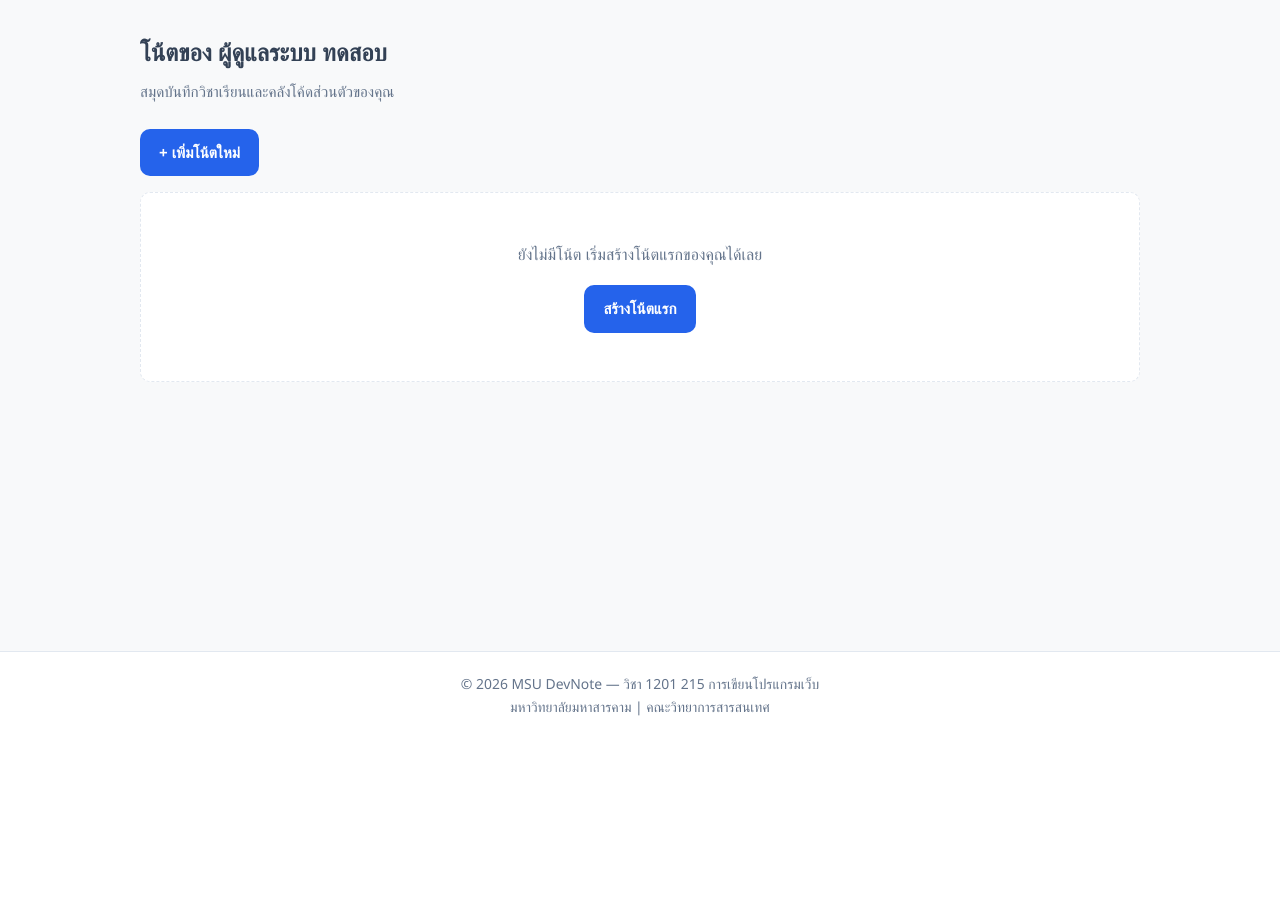
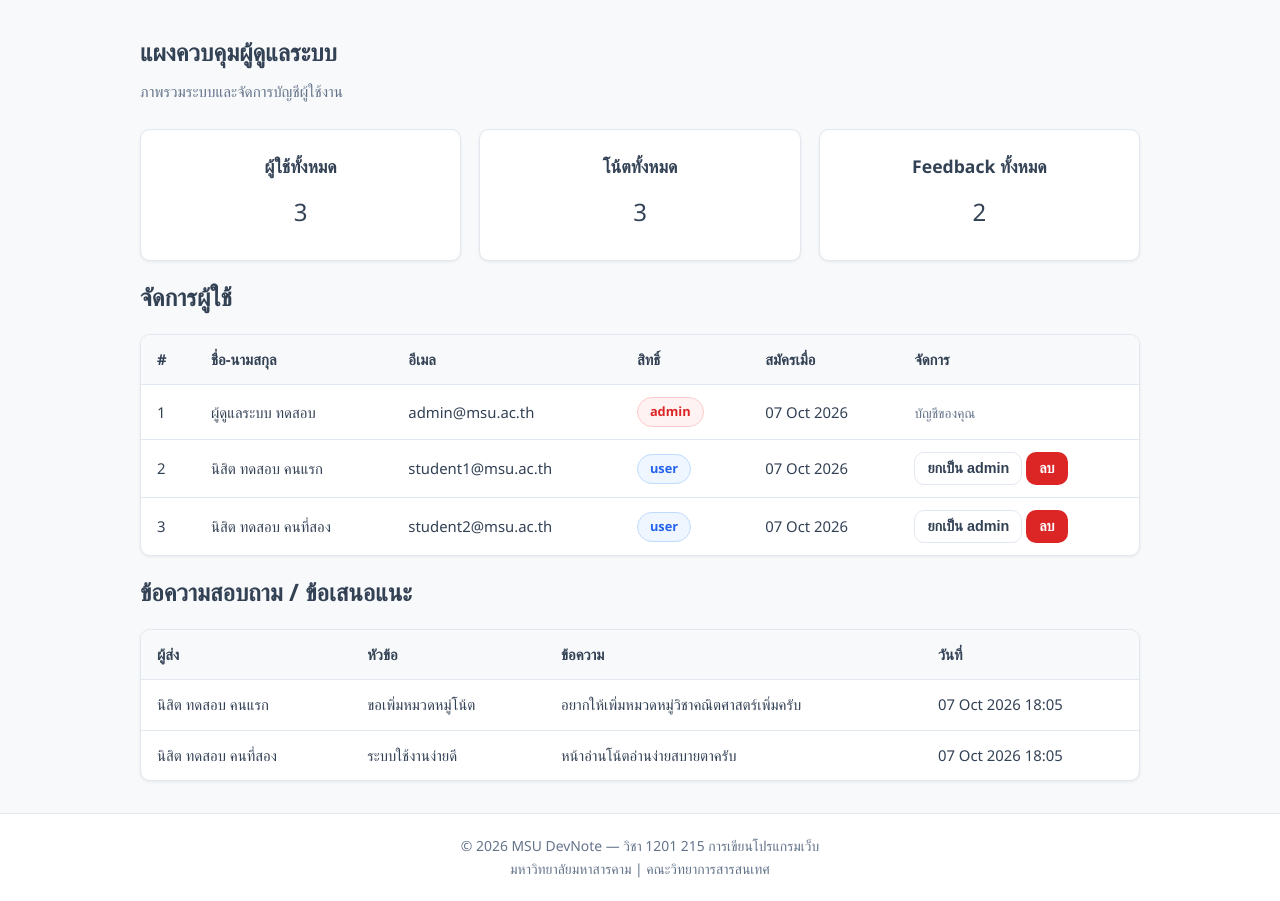
Before and after one commit to 68011211094/msu-devnote, a PHP site: page /admin/index.php in a window 1280 px wide. Shown: the part 61-962 px from the top of the page. Before the commit the page ends 777 px from the top, so only its background shows below. Run offline with PHP 8.4, Linux system fonts and the light colour scheme; a user stored in the database is signed in; data comes from the database, SQL or seed files in the repository; a stand-in replaces the project's code that opens the database connection.

Commit message:
feat: admin dashboard with user role management and feedback viewer

```diff
--- /dev/null
+++ b/admin/index.php
@@ -0,0 +1,211 @@
+<?php
+// ============================================================
+// admin/index.php - แผงควบคุมผู้ดูแลระบบ
+// ความปลอดภัย: require_admin() / POST + CSRF ทุกปุ่ม / Prepared Statements / htmlspecialchars
+// ============================================================
+
+// ไฟล์นี้อยู่ในโฟลเดอร์ admin จึงต้องอ้างพาธย้อนกลับหนึ่งชั้นด้วย __DIR__
+require_once __DIR__ . '/../includes/csrf.php';
+require_once __DIR__ . '/../includes/auth.php';
+require_once __DIR__ . '/../config/database.php';
+
+// ป้องกันผู้ใช้ทั่วไปแอบเข้าหน้านี้ (ยังไม่ล็อกอิน → ไป login / ไม่ใช่ admin → กลับหน้าแรก)
+require_admin();
+
+// --- จัดการการกดปุ่ม (ต้องเป็น POST + ผ่าน CSRF เท่านั้น) ---
+if ($_SERVER['REQUEST_METHOD'] === 'POST') {
+
+    if (!verify_csrf_token($_POST['csrf_token'] ?? '')) {
+        header('Location: index.php?error=csrf');
+        exit;
+    }
+
+    $action   = $_POST['action'] ?? '';
+    $targetId = (int) ($_POST['user_id'] ?? 0);
+
+    // ห้ามแก้ไขหรือลบบัญชีของตัวเอง (ป้องกันผู้ดูแลระบบลบตัวเองจนเข้าระบบไม่ได้)
+    if ($targetId === (int) $_SESSION['user_id']) {
+        header('Location: index.php?error=self');
+        exit;
+    }
+
+    if ($action === 'toggle_role') {
+        // ดูสิทธิ์ปัจจุบันก่อน แล้วค่อยสลับ
+        $stmt = $pdo->prepare('SELECT role FROM users WHERE id = :id');
+        $stmt->bindValue(':id', $targetId, PDO::PARAM_INT);
+        $stmt->execute();
+        $currentRole = $stmt->fetchColumn();
+
+        if (!$currentRole) {
+            header('Location: index.php?error=notfound');
+            exit;
+        }
+
+        $newRole = ($currentRole === 'admin') ? 'user' : 'admin';
+
+        $stmt = $pdo->prepare('UPDATE users SET role = :role WHERE id = :id');
+        $stmt->bindValue(':role', $newRole, PDO::PARAM_STR);
+        $stmt->bindValue(':id', $targetId, PDO::PARAM_INT);
+        $stmt->execute();
+
+        header('Location: index.php?updated=1');
+        exit;
+    }
+
+    if ($action === 'delete_user') {
+        // โน้ตและ feedback ของผู้ใช้คนนี้จะถูกลบอัตโนมัติ (ON DELETE CASCADE)
+        $stmt = $pdo->prepare('DELETE FROM users WHERE id = :id');
+        $stmt->bindValue(':id', $targetId, PDO::PARAM_INT);
+        $stmt->execute();
+
+        header('Location: index.php?deleted=1');
+        exit;
+    }
+
+    header('Location: index.php');
+    exit;
+}
+
+// --- สถิติรวมสำหรับแสดงบนการ์ด ---
+$totalUsers     = (int) $pdo->query('SELECT COUNT(*) FROM users')->fetchColumn();
+$totalNotes     = (int) $pdo->query('SELECT COUNT(*) FROM notes')->fetchColumn();
+$totalFeedback  = (int) $pdo->query('SELECT COUNT(*) FROM feedback')->fetchColumn();
+
+// --- รายชื่อผู้ใช้ทั้งหมด ---
+$users = $pdo->query('SELECT id, fullname, email, role, created_at
+                      FROM users ORDER BY id')->fetchAll();
+
+// --- ข้อความ feedback ทั้งหมด พร้อมชื่อผู้ส่ง ---
+$feedbackList = $pdo->query('SELECT f.subject, f.message, f.created_at, u.fullname
+                             FROM feedback f
+                             INNER JOIN users u ON u.id = f.user_id
+                             ORDER BY f.created_at DESC')->fetchAll();
+
+$pageTitle = 'แผงผู้ดูแลระบบ';
+include __DIR__ . '/../includes/header.php';
+?>
+
+<h1 class="section-title">แผงควบคุมผู้ดูแลระบบ</h1>
+<p class="section-subtitle">ภาพรวมระบบและจัดการบัญชีผู้ใช้งาน</p>
+
+<?php if (isset($_GET['updated'])) : ?>
+    <div class="alert alert-success">สลับสิทธิ์ผู้ใช้เรียบร้อยแล้ว</div>
+<?php endif; ?>
+<?php if (isset($_GET['deleted'])) : ?>
+    <div class="alert alert-success">ลบผู้ใช้พร้อมข้อมูลที่เกี่ยวข้องเรียบร้อยแล้ว</div>
+<?php endif; ?>
+<?php if (isset($_GET['error'])) : ?>
+    <div class="alert alert-error">
+        <?php
+        // แสดงข้อความตามประเภทข้อผิดพลาด (ข้อความคงที่ ไม่รับค่าจากผู้ใช้)
+        $errorMessages = [
+            'csrf'     => 'เซสชันหมดอายุ กรุณาโหลดหน้านี้ใหม่อีกครั้ง',
+            'self'     => 'ไม่สามารถแก้ไขหรือลบบัญชีของตนเองได้',
+            'notfound' => 'ไม่พบผู้ใช้ที่ต้องการ',
+        ];
+        echo htmlspecialchars($errorMessages[$_GET['error']] ?? 'ไม่สามารถทำรายการได้', ENT_QUOTES, 'UTF-8');
+        ?>
+    </div>
+<?php endif; ?>
+
+<!-- ========== การ์ดสถิติรวม ========== -->
+<div class="notes-grid mb-3">
+    <section class="card text-center">
+        <h2 class="card-title">ผู้ใช้ทั้งหมด</h2>
+        <p class="section-title"><?php echo $totalUsers; ?></p>
+    </section>
+    <section class="card text-center">
+        <h2 class="card-title">โน้ตทั้งหมด</h2>
+        <p class="section-title"><?php echo $totalNotes; ?></p>
+    </section>
+    <section class="card text-center">
+        <h2 class="card-title">Feedback ทั้งหมด</h2>
+        <p class="section-title"><?php echo $totalFeedback; ?></p>
+    </section>
+</div>
+
+<!-- ========== ตารางจัดการผู้ใช้ ========== -->
+<h2 class="section-title mb-3">จัดการผู้ใช้</h2>
+<div class="table-wrap mb-3">
+    <table class="table">
+        <thead>
+            <tr>
+                <th>#</th>
+                <th>ชื่อ-นามสกุล</th>
+                <th>อีเมล</th>
+                <th>สิทธิ์</th>
+                <th>สมัครเมื่อ</th>
+                <th>จัดการ</th>
+            </tr>
+        </thead>
+        <tbody>
+            <?php foreach ($users as $user) : ?>
+                <tr>
+                    <td><?php echo (int) $user['id']; ?></td>
+                    <td><?php echo htmlspecialchars($user['fullname'], ENT_QUOTES, 'UTF-8'); ?></td>
+                    <td><?php echo htmlspecialchars($user['email'], ENT_QUOTES, 'UTF-8'); ?></td>
+                    <td>
+                        <span class="badge <?php echo $user['role'] === 'admin' ? 'badge-admin' : ''; ?>">
+                            <?php echo htmlspecialchars($user['role'], ENT_QUOTES, 'UTF-8'); ?>
+                        </span>
+                    </td>
+                    <td><?php echo date('d M Y', strtotime($user['created_at'])); ?></td>
+                    <td>
+                        <?php if ((int) $user['id'] === (int) $_SESSION['user_id']) : ?>
+                            <span class="note-date">บัญชีของคุณ</span>
+                        <?php else : ?>
+                            <!-- ปุ่มสลับสิทธิ์ -->
+                            <form method="post" action="" class="note-form">
+                                <?php echo csrf_field(); ?>
+                                <input type="hidden" name="action" value="toggle_role">
+                                <input type="hidden" name="user_id" value="<?php echo (int) $user['id']; ?>">
+                                <button type="submit" class="btn btn-secondary btn-sm">
+                                    <?php echo $user['role'] === 'admin' ? 'ลดเป็น user' : 'ยกเป็น admin'; ?>
+                                </button>
+                            </form>
+                            <!-- ปุ่มลบผู้ใช้ -->
+                            <form method="post" action="" class="note-form"
+                                  onsubmit="return confirm('ลบผู้ใช้นี้พร้อมโน้ตและ feedback ทั้งหมด?');">
+                                <?php echo csrf_field(); ?>
+                                <input type="hidden" name="action" value="delete_user">
+                                <input type="hidden" name="user_id" value="<?php echo (int) $user['id']; ?>">
+                                <button type="submit" class="btn btn-danger btn-sm">ลบ</button>
+                            </form>
+                        <?php endif; ?>
+                    </td>
+                </tr>
+            <?php endforeach; ?>
+        </tbody>
+    </table>
+</div>
+
+<!-- ========== ตาราง Feedback ทั้งหมด ========== -->
+<h2 class="section-title mb-3">ข้อความสอบถาม / ข้อเสนอแนะ</h2>
+<?php if (empty($feedbackList)) : ?>
+    <div class="empty-state"><p>ยังไม่มีข้อความ Feedback</p></div>
+<?php else : ?>
+    <div class="table-wrap">
+        <table class="table">
+            <thead>
+                <tr>
+                    <th>ผู้ส่ง</th>
+                    <th>หัวข้อ</th>
+                    <th>ข้อความ</th>
+                    <th>วันที่</th>
+                </tr>
+            </thead>
+            <tbody>
+                <?php foreach ($feedbackList as $item) : ?>
+                    <tr>
+                        <td><?php echo htmlspecialchars($item['fullname'], ENT_QUOTES, 'UTF-8'); ?></td>
+                        <td><?php echo htmlspecialchars($item['subject'], ENT_QUOTES, 'UTF-8'); ?></td>
+                        <td><?php echo htmlspecialchars($item['message'], ENT_QUOTES, 'UTF-8'); ?></td>
+                        <td><?php echo date('d M Y H:i', strtotime($item['created_at'])); ?></td>
+                    </tr>
+                <?php endforeach; ?>
+            </tbody>
+        </table>
+    </div>
+<?php endif; ?>
+
+<?php include __DIR__ . '/../includes/footer.php'; ?>
--- a/assets/css/style.css
+++ b/assets/css/style.css
@@ -270,6 +270,13 @@ img {
     font-weight: 600;
 }
 
+/* ป้ายสิทธิ์ผู้ดูแลระบบ */
+.badge-admin {
+    background: #fef2f2;
+    color: var(--danger);
+    border-color: #fecaca;
+}
+
 /* --- 7. ฟอร์ม --- */
 .form-box {
     max-width: 520px;
```
Also changed, not shown: โปรเจค.md (+20 -2 lines).
